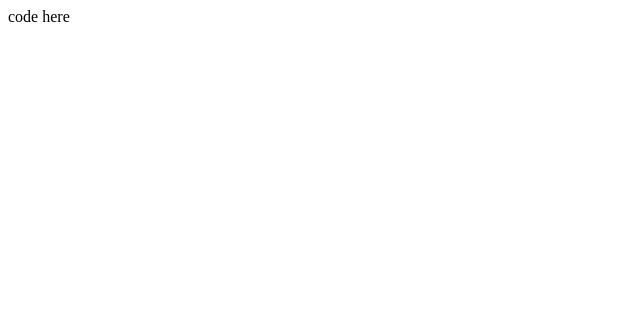
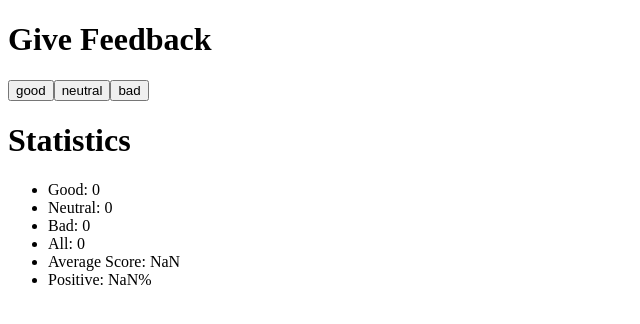
Before and after one commit to crrojas88/fullstack-open, a React (Create React App) app in the folder part1/unicafe/: page / in a window 1280 px wide. Shown: the top 324 px of the page, without its empty margins (0-640 px from the left). Built offline with nearby package versions, Linux system fonts and the light colour scheme.

Commit message:
completed 1.7 unicafe step2

```diff
--- a/part1/unicafe/src/App.js
+++ b/part1/unicafe/src/App.js
@@ -5,10 +5,32 @@ const App = () => {
   const [good, setGood] = useState(0)
   const [neutral, setNeutral] = useState(0)
   const [bad, setBad] = useState(0)
+  const all = good + neutral + bad
+
+  const handleGoodClick = () =>
+  setGood(good + 1)
+
+  const handleNeutralClick = () =>
+  setNeutral(neutral + 1)
+
+  const handleBadClick =() =>
+  setBad(bad + 1)
 
   return (
     <div>
-      code here
+      <h1>Give Feedback</h1>
+        <button onClick={handleGoodClick}>good</button>
+        <button onClick={handleNeutralClick}>neutral</button>
+        <button onClick={handleBadClick}>bad</button>
+      <h1>Statistics</h1>
+        <ul>
+          <li>Good: {good}</li>
+          <li>Neutral: {neutral}</li>
+          <li>Bad: {bad}</li>
+          <li>All: {all}</li>
+          <li>Average Score: {((good * 1)+(neutral * 0)+(bad * -1))/all}</li>
+          <li>Positive: {(good/all * 100)}%</li>
+        </ul>
     </div>
   )
 }
```
